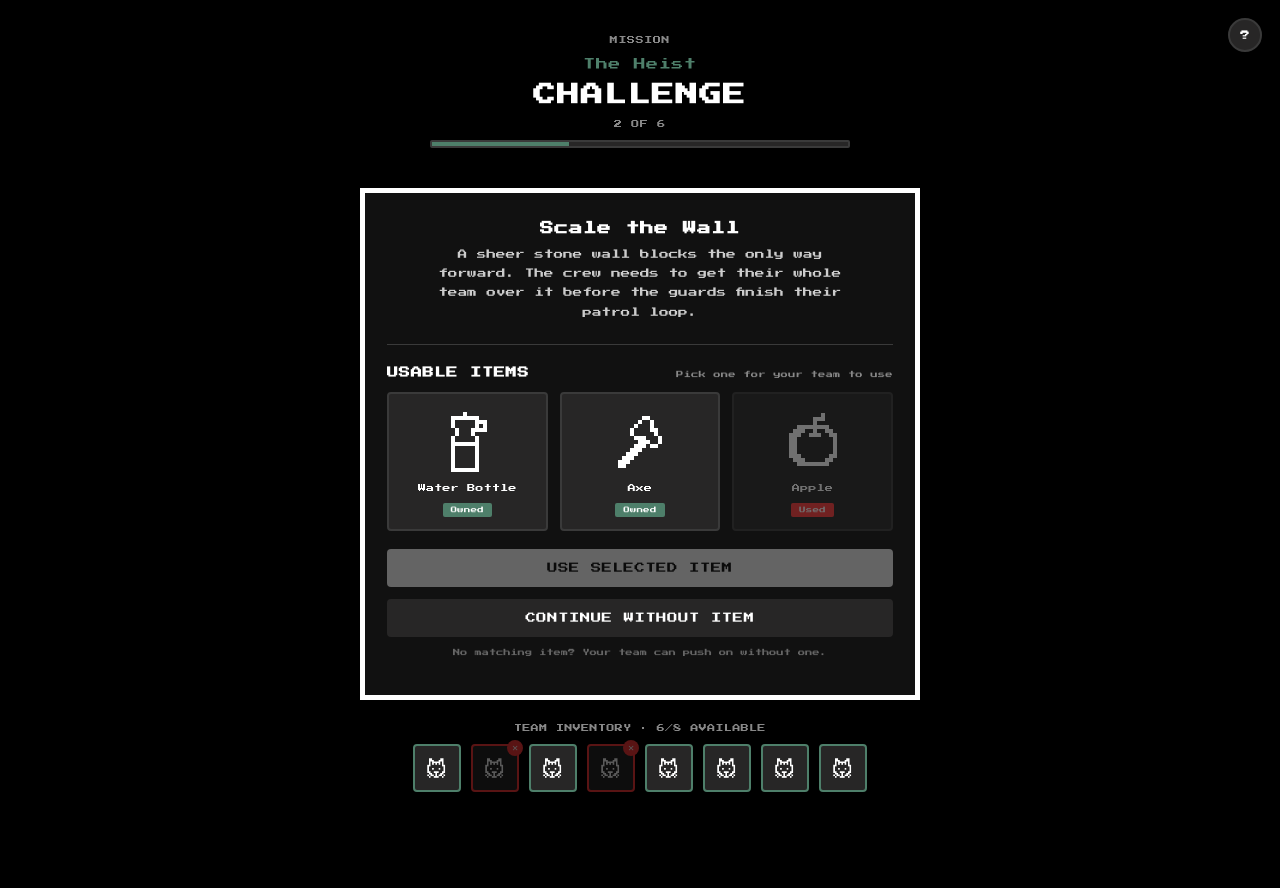
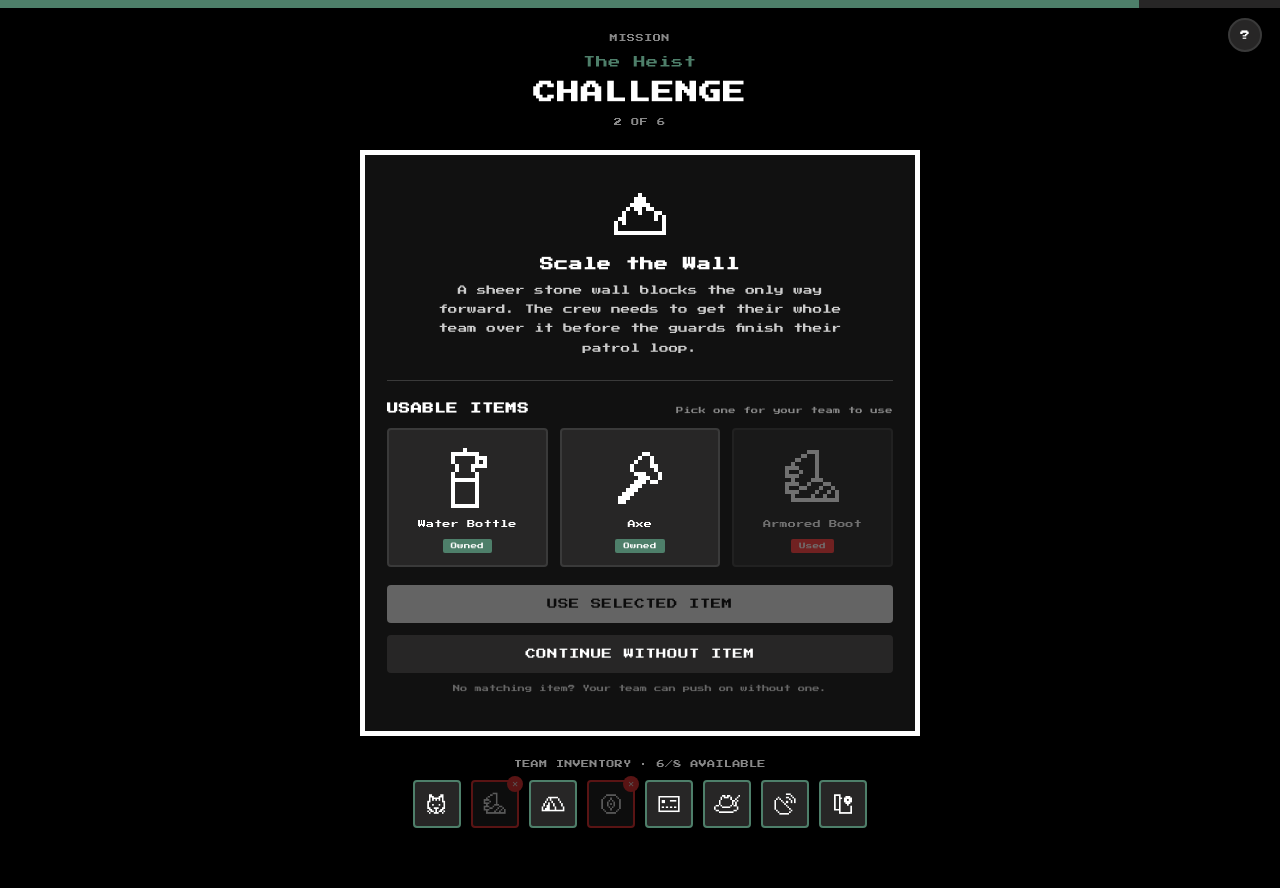
Before and after one commit to BernadetteAx/CITS3200-Project, a Flask app: page /mission in a window 1280 px wide. Before the commit the page ends 792 px from the top, so only its background shows below. Run offline with Flask 3, Linux system fonts and the light colour scheme.

Commit message:
altering more of the mission page

```diff
--- a/app/static/css/mission.css
+++ b/app/static/css/mission.css
@@ -26,16 +26,32 @@ body {
   display: flex;
   flex-direction: column;
   align-items: center;
-  padding: 24px 16px 60px;
+
+  /* 32px top space for the fixed countdown line */
+  padding: 32px 16px 60px;
 }
-
-/* ===== header ===== */
 
 header {
   width: 100%;
   max-width: 640px;
   text-align: center;
-  padding: 12px 16px;
+  padding: 2px 16px 12px;
+}
+
+.countdown-track {
+  position: fixed;
+  top: 0;
+  left: 0;
+  width: 100%;
+  z-index: 100;
+  height: 8px;
+  background: var(--key-bg);
+}
+
+.countdown-fill {
+  width: 100%;
+  height: 100%;
+  background: var(--correct);
 }
 
 .mission-tag {
@@ -102,7 +118,7 @@ h1.challenge-progress {
   border-radius: 0px;
   width: min(92vw, 560px);
   padding: 28px 22px;
-  margin: 28px auto 0;
+  margin: 0px auto 0;
   display: flex;
   flex-direction: column;
   gap: 22px;
@@ -149,6 +165,9 @@ h1.challenge-progress {
 .challenge-icon {
   font-size: 2.2rem;
   line-height: 1;
+  display: flex;
+  justify-content: center;
+  align-items: center;
 }
 
 .challenge-name {
@@ -374,7 +393,7 @@ h1.challenge-progress {
 .result-box {
   background: #111;
   border: 4px solid #fff;
-  padding: 30px 26px;
+  padding: 15px 26px;
   text-align: left;
   max-width: 420px;
   width: 90vw;
@@ -404,6 +423,7 @@ h1.challenge-progress {
   color: #fff;
   letter-spacing: 0.05em;
   text-align: center;
+  margin-top: 10px;
 }
 
 .result-sub {
--- a/app/static/js/mission.js
+++ b/app/static/js/mission.js
@@ -11,7 +11,6 @@ document.addEventListener("DOMContentLoaded", () => {
 
   const feedbackPopup = document.getElementById("feedbackPopup");
   const feedbackBox = document.getElementById("feedbackBox");
-  const feedbackIcon = document.getElementById("feedbackIcon");
   const feedbackTitle = document.getElementById("feedbackTitle");
   const feedbackSub = document.getElementById("feedbackSub");
   const feedbackClose = document.getElementById("feedbackClose");
@@ -21,6 +20,28 @@ document.addEventListener("DOMContentLoaded", () => {
   const instructionsClose = document.getElementById("instructionsClose");
 
   let selectedCard = null;
+
+  const countdownFill = document.getElementById("countdownFill");
+  const countdownTrack = countdownFill.parentElement;
+  const duration = 60 * 1000; // 1 minute
+  const startTime = Date.now();
+
+  const countdown = setInterval(() => {
+    const elapsed = Date.now() - startTime;
+    const remaining = Math.max(0, duration - elapsed);
+    const percent = (remaining / duration) * 100;
+
+    countdownFill.style.width = `${percent}%`;
+    countdownTrack.setAttribute(
+      "aria-valuenow",
+      Math.ceil(remaining / 1000)
+    );
+
+    if (remaining === 0) {
+      clearInterval(countdown);
+      // TODO: time-up behaviour here
+    }
+  }, 50);
 
   // selecting one of the usable items
   itemGrid.addEventListener("click", (e) => {
@@ -79,7 +100,6 @@ document.addEventListener("DOMContentLoaded", () => {
 
   function showFeedback({ outcome, title, sub }) {
     feedbackBox.dataset.outcome = outcome; // "success" | "fail"
-    feedbackIcon.textContent = outcome === "success" ? "✅" : "🔁";
     feedbackTitle.textContent = title;
     feedbackSub.textContent = sub;
     openPopup(feedbackPopup);
--- a/app/templates/mission.html
+++ b/app/templates/mission.html
@@ -28,6 +28,17 @@
 {% block content %}
 <button class="instructions-trigger" id="instructionsBtn" title="How this page works">?</button>
 
+<div
+  class="countdown-track"
+  role="progressbar"
+  aria-label="Time remaining"
+  aria-valuemin="0"
+  aria-valuemax="60"
+  aria-valuenow="60"
+>
+  <div class="countdown-fill" id="countdownFill"></div>
+</div>
+
 <header>
   <div class="mission-tag">
     <span class="mission-tag-label">MISSION</span>
@@ -39,15 +50,18 @@
   <div class="game-tag-label">
     <span class="game-label">2 OF 6</span>
   </div>
-  <div class="progress-track" aria-hidden="true">
+<!--   <div class="progress-track" aria-hidden="true">
     <div class="progress-fill" id="progressFill" style="width: 33%;"></div>
-  </div>
+  </div> -->
 </header>
 
 <div class="mission-card">
 
   <!-- challeneg description -->
   <section class="challenge-block">
+    <challenge class="challenge-icon" id="challengeIcon">
+      <img src="{{ url_for('static', filename='images/icons8-mountain-64.png') }}" alt="Challenge Icon">
+    </challenge>
     <h2 class="challenge-name" id="challengeName">Scale the Wall</h2>
     <p class="challenge-desc" id="challengeDesc">
       A sheer stone wall blocks the only way forward. The crew needs to get
@@ -81,11 +95,11 @@
         <span class="item-status-pill">Owned</span>
       </button>
 
-      <button class="item-card" data-item-id="apple" data-status="used" disabled>
+      <button class="item-card" data-item-id="armored-boot" data-status="used" disabled>
         <span class="item-icon">
-          <img src="{{ url_for('static', filename='images/apple-64.png') }}" alt="Apple">
+          <img src="{{ url_for('static', filename='images/icons8-armored-boot-64.png') }}" alt="Armored Boot">
         </span>
-        <span class="item-name">Apple</span>
+        <span class="item-name">Armored Boot</span>
         <span class="item-status-pill">Used</span>
       </button>
     </div>
@@ -106,26 +120,26 @@
     <div class="hotbar-slot filled" data-item-id="rope" data-status="available" title="Rope">
       <img src="{{ url_for('static', filename='images/cat-32.png') }}" alt="Rope">
     </div>
-    <div class="hotbar-slot filled" data-item-id="id-card" data-status="used" title="Stolen ID Card (used)">
-      <img src="{{ url_for('static', filename='images/cat-32.png') }}" alt="Stolen ID Card">
+    <div class="hotbar-slot filled" data-item-id="armored-boot" data-status="used" title="armored boot (used)">
+      <img src="{{ url_for('static', filename='images/icons8-armored-boot-32.png') }}" alt="armored boot">
     </div>
-    <div class="hotbar-slot filled" data-item-id="water-bottle" data-status="available" title="Water Bottle">
-      <img src="{{ url_for('static', filename='images/cat-32.png') }}" alt="Water Bottle">
+    <div class="hotbar-slot filled" data-item-id="camping-tent" data-status="available" title="Camping Tent">
+      <img src="{{ url_for('static', filename='images/icons8-camping-tent-32.png') }}" alt="Camping Tent">
     </div>
-    <div class="hotbar-slot filled" data-item-id="lockpicks" data-status="used" title="Lock Picks (used)">
-      <img src="{{ url_for('static', filename='images/cat-32.png') }}" alt="Lock Picks">
+    <div class="hotbar-slot filled" data-item-id="" data-status="used" title="Compasss (used)">
+      <img src="{{ url_for('static', filename='images/icons8-compass-32.png') }}" alt="Compass">
     </div>
-    <div class="hotbar-slot filled" data-item-id="axe" data-status="available" title="Axe">
-      <img src="{{ url_for('static', filename='images/cat-32.png') }}" alt="Axe">
+    <div class="hotbar-slot filled" data-item-id="credit-card" data-status="available" title="Credit Card">
+      <img src="{{ url_for('static', filename='images/icons8-credit-card-32.png') }}" alt="Credit Card">
     </div>
-    <div class="hotbar-slot filled" data-item-id="snow-shoes" data-status="available" title="Snow Shoes">
-      <img src="{{ url_for('static', filename='images/cat-32.png') }}" alt="Snow Shoes">
+    <div class="hotbar-slot filled" data-item-id="german-hat" data-status="available" title="German Hat">
+      <img src="{{ url_for('static', filename='images/icons8-german-hat-32.png') }}" alt="German Hat">
     </div>
-    <div class="hotbar-slot filled" data-item-id="scuba-gear" data-status="available" title="Scuba Gear">
-      <img src="{{ url_for('static', filename='images/cat-32.png') }}" alt="Scuba Gear">
+    <div class="hotbar-slot filled" data-item-id="gps-signal" data-status="available" title="GPS Signal">
+      <img src="{{ url_for('static', filename='images/icons8-gps-signal-32.png') }}" alt="GPS Signal">
     </div>
-    <div class="hotbar-slot filled" data-item-id="radio" data-status="available" title="Radio">
-      <img src="{{ url_for('static', filename='images/cat-32.png') }}" alt="Radio">
+    <div class="hotbar-slot filled" data-item-id="rmap" data-status="available" title="Map">
+      <img src="{{ url_for('static', filename='images/icons8-map-32.png') }}" alt="Map">
     </div>
   </div>
 </div>
@@ -144,6 +158,9 @@
 <!-- challenge instructions popup -->
 <div class="result-popup hidden" id="instructionsPopup">
   <div class="result-box">
+    <challenge class="challenge-icon" id="instructionsIcon">
+      <img src="{{ url_for('static', filename='images/icons8-about-64.png') }}" alt="Challenge Icon">
+    </challenge>
     <div class="result-title">HOW CHALLENGES WORK</div>
     <div class="instructions-steps">
       <div class="instructions-step">
```
Also changed, not shown: app/static/images/icons8-about-32.png (added), app/static/images/icons8-about-64.png (added), app/static/images/icons8-mountain-32.png (added), app/static/images/icons8-mountain-64.png (added), app/static/images/icons8-petrol-32.png (added), app/static/images/icons8-petrol-64.png (added), app/static/images/icons8-sedan-32.png (added), app/static/images/icons8-sedan-64.png (added), app/static/images/icons8-tools-32.png (added), app/static/images/icons8-tools-64.png (added).
